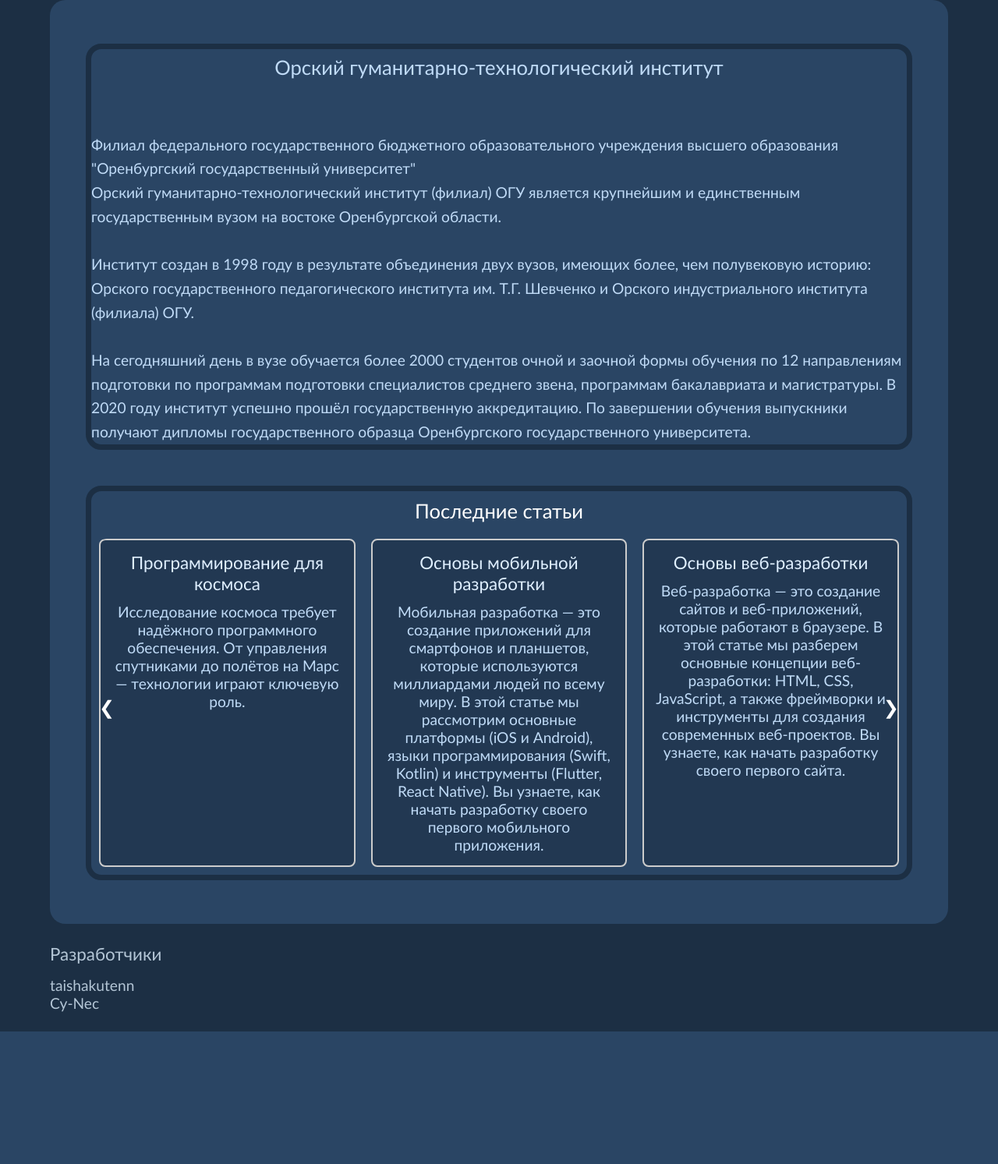
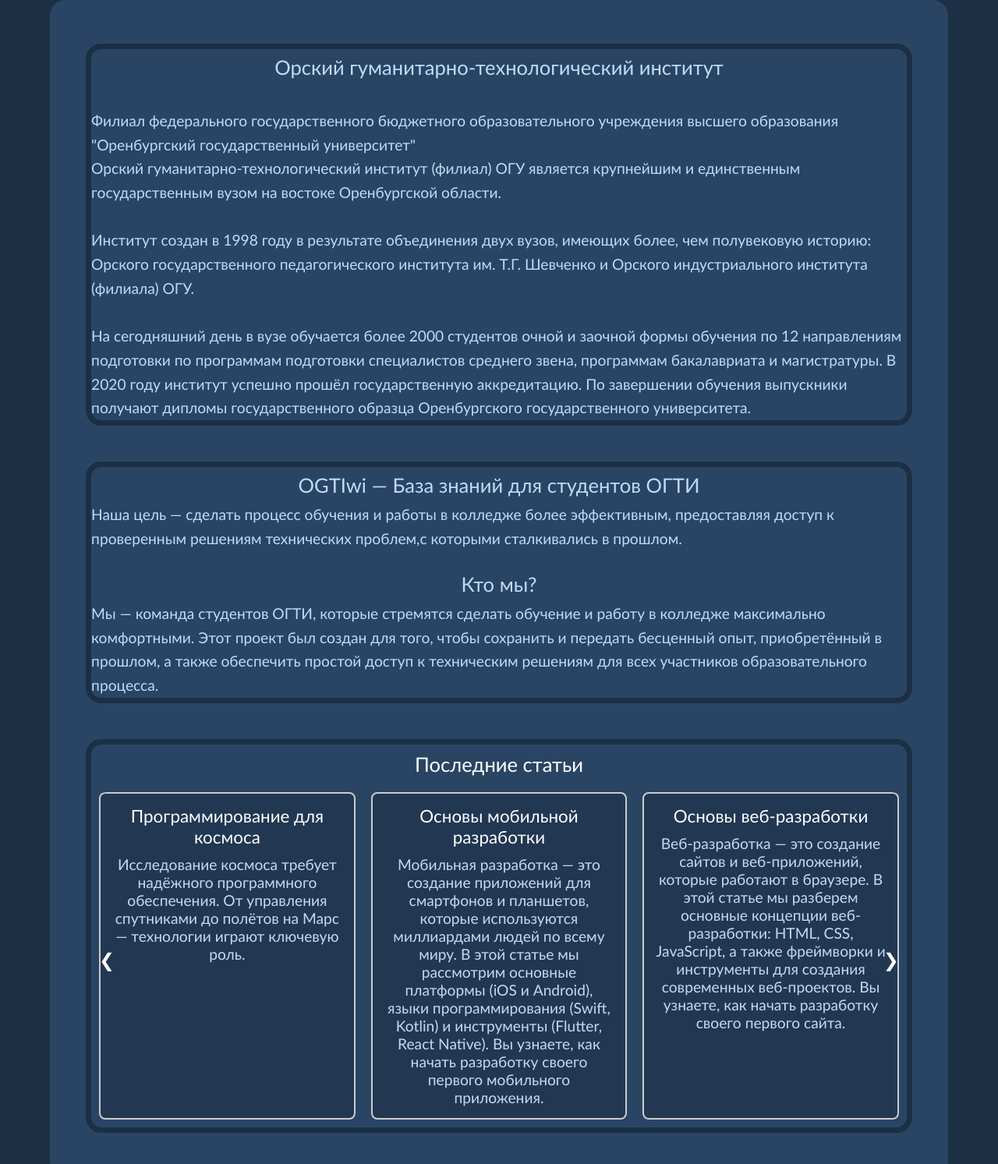
Before and after one commit to taishakutenn/OGTIwi, a Flask app: page / in a window 1280 px wide. Shown: the part 64-1557 px from the top of the page at 78% size. Before the commit the page ends 1387 px from the top, so only its background shows below. Run offline with Flask 3, Linux system fonts and the light colour scheme; data comes from the database, SQL or seed files in the repository; both versions use the stored data as it was after the commit.

Commit message:
Ссылки на статьи в слайдере, описание проекта Мини фикс багов, подключение страницы сеттингс

```diff
--- a/main.py
+++ b/main.py
@@ -310,5 +310,16 @@ def create_article():
     return render_template('create_article.html', **params)
 
 
+@app.route("/settings")
+def settings():
+    params = {}
+    params["title"] = "Настройки"
+
+    if not current_user.is_authenticated:
+        return redirect("/login")
+
+    return render_template("settings.html", **params)
+
+
 if __name__ == '__main__':
     main()
--- a/static/css/base.css
+++ b/static/css/base.css
@@ -82,7 +82,13 @@ main * {
   font-size: 140%;
   word-wrap: break-word;
   margin-bottom: 3.5%;
-  color: rgb(223, 239, 255);
+  color: white;
+}
+.slide h3 a {
+  font-size: 100%;
+  word-wrap: break-word;
+  margin-bottom: 3.5%;
+  color: white;
 }
 .slide p {
   margin: 5px 0 0;
--- a/templates/index.html
+++ b/templates/index.html
@@ -8,7 +8,6 @@
           <a href="https://og-ti.ru/">Орский гуманитарно-технологический институт</a>
         </h1>
         <p>
-          <br>
           <br>
           Филиал федерального государственного бюджетного образовательного учреждения
           высшего образования "Оренбургский государственный университет"
@@ -24,7 +23,22 @@
           <br>
         </p>
       </span>
-      <span class="wiki"></span>
+    </div>
+
+    <div class="base_info">
+      <span class="OGTI">
+        <h1>OGTIwi — База знаний для студентов ОГТИ</h1>
+        <p>
+          Наша цель — сделать процесс обучения и работы в колледже более эффективным, предоставляя доступ к проверенным решениям технических проблем,с которыми сталкивались в прошлом.
+        </p>
+        <br>
+        <h1>Кто мы?</h1>
+        <p>
+          Мы — команда студентов ОГТИ, которые стремятся сделать обучение и работу в колледже максимально комфортными.
+          Этот проект был создан для того, чтобы сохранить и передать бесценный опыт, приобретённый в прошлом,
+          а также обеспечить простой доступ к техническим решениям для всех участников образовательного процесса.
+        </p>
+      </span>
     </div>
 
     <!-- Последние статьи -->
@@ -35,7 +49,7 @@
         <div class="slider">
           {% for article in articles %}
             <div class="slide">
-              <h3>{{ article["title"] }}</h3>
+              <h3><a href="article/{{ article['id']}}">{{ article["title"] }}</a></h3>
               <p>{{ article["preview"] }}</p>
             </div>
           {% endfor %}
```
Also changed, not shown: templates/settings.html (+7 -38 lines), db/ogti_wi_articles.db.
